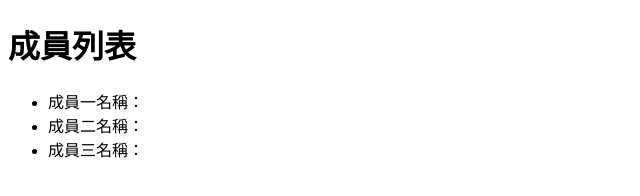
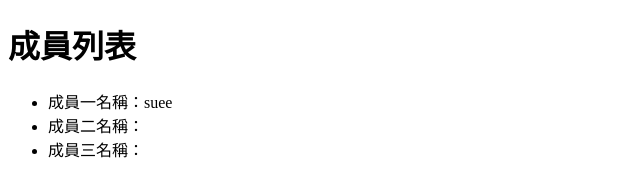
Before and after one commit to sueesue/Task-04, a plain HTML site: page index.html in a window 1280 px wide. Shown: the full height of the page, 0-640 px from the left. Drawn offline with Linux system fonts and the light colour scheme.

Commit message:
新增成員一名字

```diff
--- a/index.html
+++ b/index.html
@@ -8,7 +8,7 @@
 <body>
     <h1>成員列表</h1>
     <ul>
-        <li>成員一名稱：</li>
+        <li>成員一名稱：suee</li>
         <li>成員二名稱：</li>
         <li>成員三名稱：</li>
     </ul>
```
